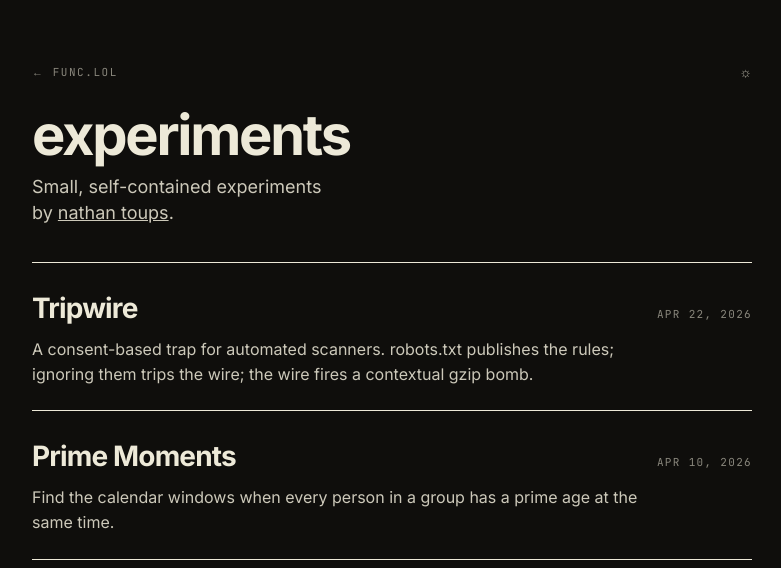
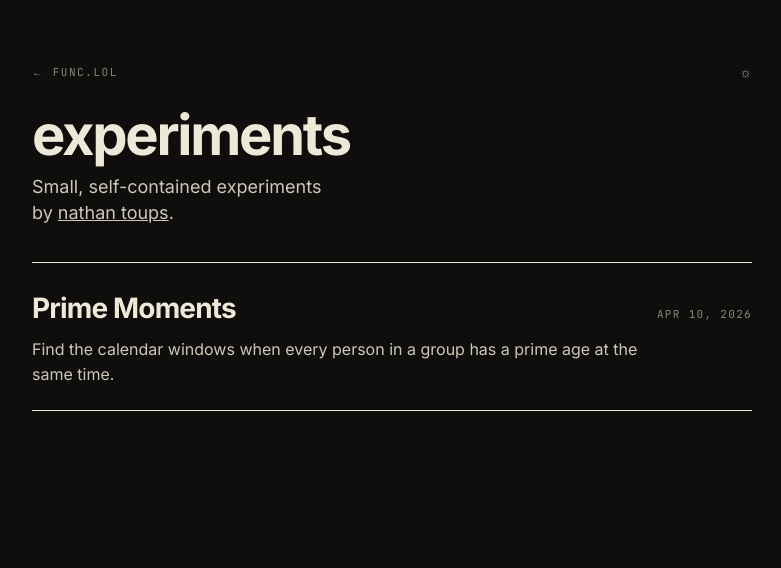
Before and after one commit to funcimp/func.lol, a Next.js app: page /x in a window 1280 px wide. Shown: the top 568 px of the page, without its empty margins (248-1029 px from the left). Built offline with nearby package versions, Linux system fonts and the light colour scheme; no server answers.

Commit message:
chore(tripwire): hide from experiments index until v2 has data to show

```diff
--- a/src/app/x/page.tsx
+++ b/src/app/x/page.tsx
@@ -18,17 +18,6 @@ type Lab = {
 };
 
 const labs: Lab[] = [
-  {
-    slug: "tripwire",
-    title: "Tripwire",
-    blurb:
-      "A consent-based trap for automated scanners. robots.txt publishes the rules; ignoring them trips the wire; the wire fires a contextual gzip bomb.",
-    publishedAt: "2026-04-22",
-    links: {
-      github:
-        "https://github.com/funcimp/func.lol/tree/main/research/tripwire",
-    },
-  },
   {
     slug: "prime-moments",
     title: "Prime Moments",
```
